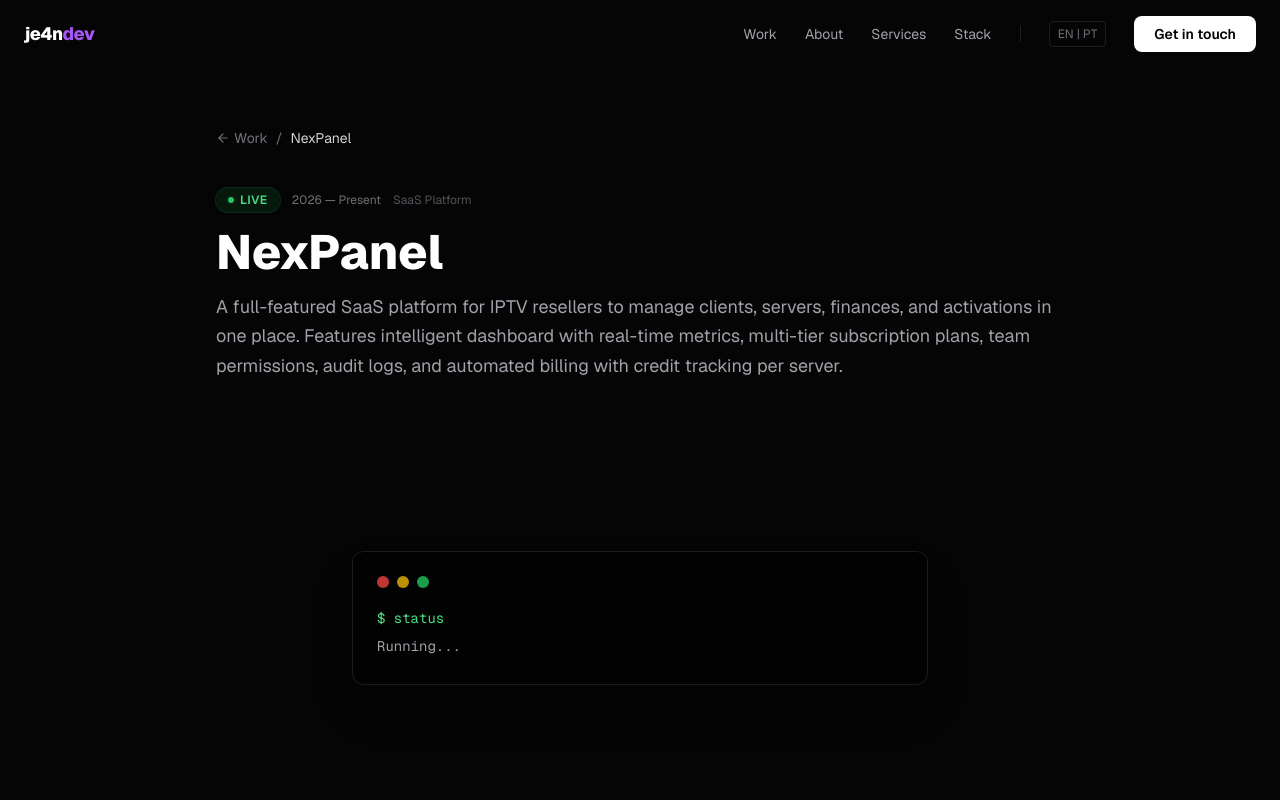
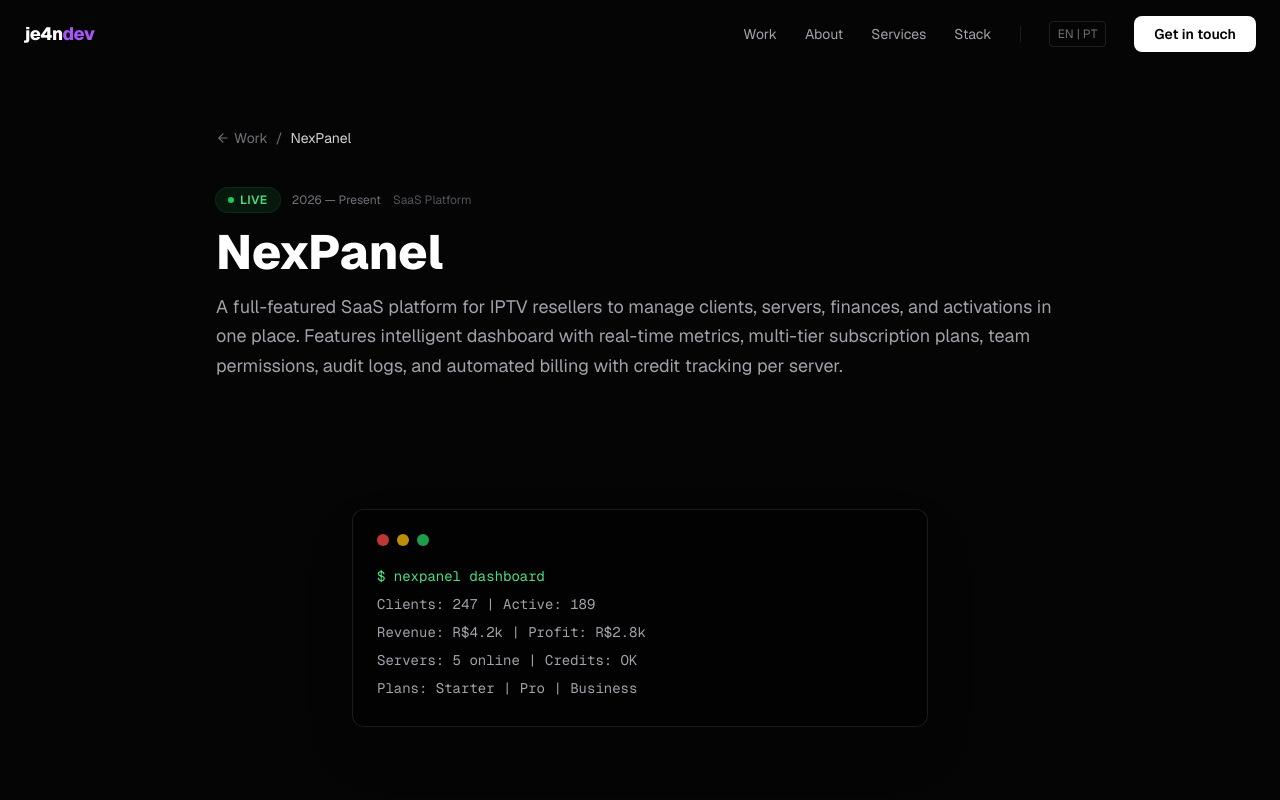
Before and after one commit to JE4NVRG/jeanvargas.dev, a Next.js app: page /projects/nexpanel in a window 1280 px wide. Shown: the top 800 px of the page. Built offline with nearby package versions, Linux system fonts and the light colour scheme.

Commit message:
fix: adicionar terminal mockup do NexPanel e Vultrix nas case study pages

```diff
--- a/src/components/projects/case-study.tsx
+++ b/src/components/projects/case-study.tsx
@@ -7,6 +7,20 @@ import { useTranslation } from "@/i18n";
 import { getProjectBySlug, getNextProject } from "@/data/projects";
 
 const terminalContent: Record<string, string[]> = {
+  nexpanel: [
+    "$ nexpanel dashboard",
+    "Clients: 247 | Active: 189",
+    "Revenue: R$4.2k | Profit: R$2.8k",
+    "Servers: 5 online | Credits: OK",
+    "Plans: Starter | Pro | Business",
+  ],
+  "vultrix-3d": [
+    "$ vultrix calculate --file model.3mf",
+    "Material: PLA 85g | Time: 4h 30min",
+    "Cost: R$33.18 | Price: R$110.60",
+    "Profit margin: 50% | Net: R$55.30",
+    "Export: quote ready",
+  ],
   "openclaw-gateway": [
     "$ openclaw status",
     "Gateway: running on port 3000",
```
